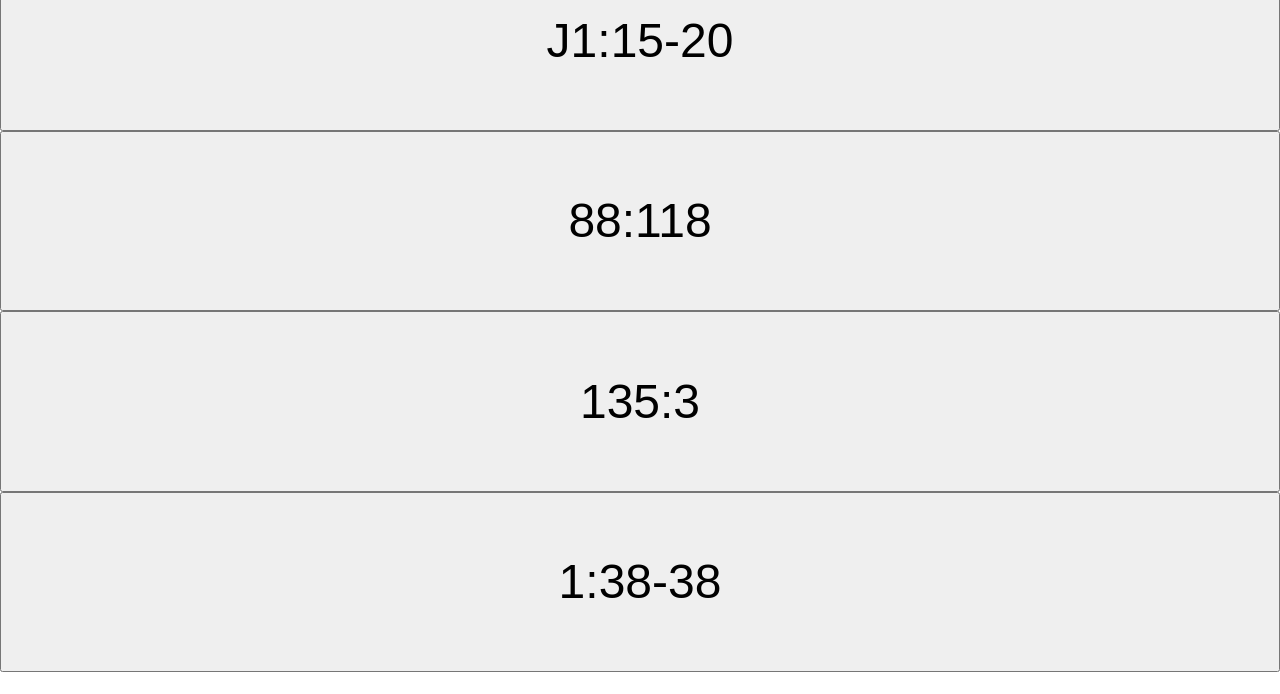
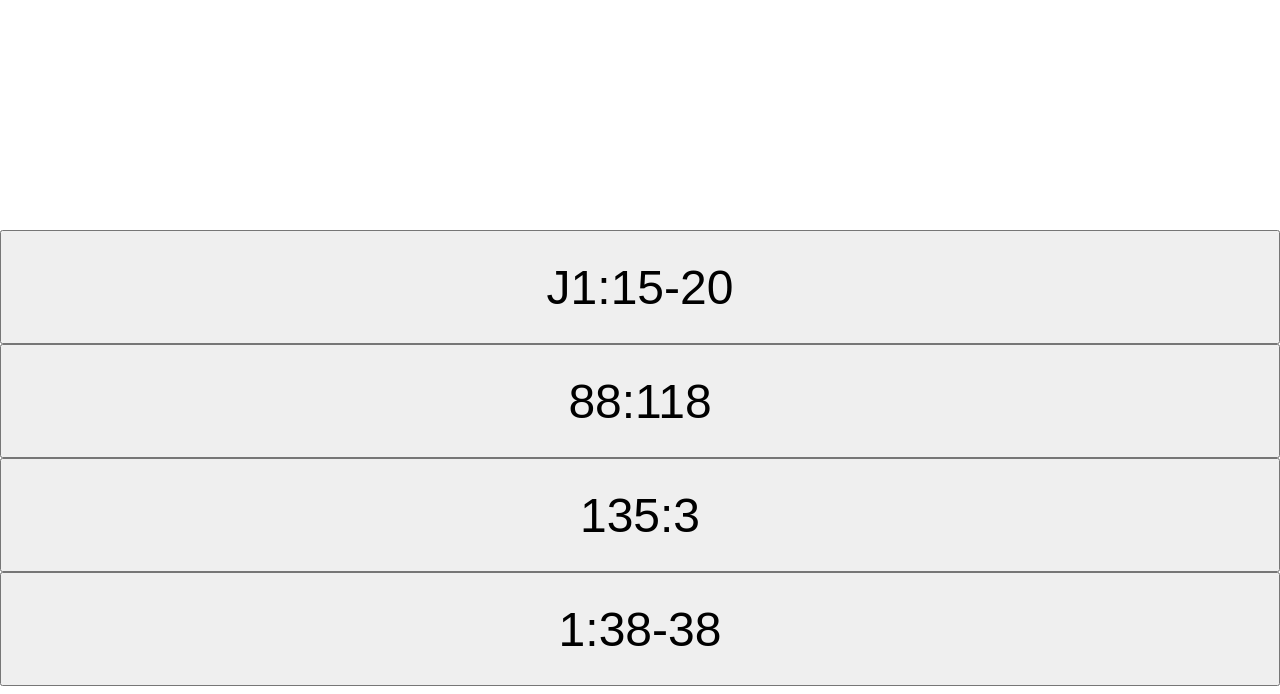
Before and after one commit to shinefv/shinefv.github.io, a plain HTML site: page RtoS.html in a window 1280 px wide. Shown: the part 106-800 px from the top of the page. Drawn offline with Linux system fonts and the light colour scheme.

Commit message:
Update RtoS.css

```diff
--- a/RtoS.css
+++ b/RtoS.css
@@ -19,11 +19,11 @@ html
 	div.Qtxt
 	{
 		width: 100%;
-		height: 5%;
+		height: 40%;
 
 		margin: 0;
 		text-align:left;
-		font-size: 100%;
+		font-size: 200%;
 
 	}
 
@@ -31,7 +31,7 @@ html
 	{
 		float: left;
 		width: 100%;
-		height: 95%;
+		height: 60%;
 		margin: 0;
 
 
```
